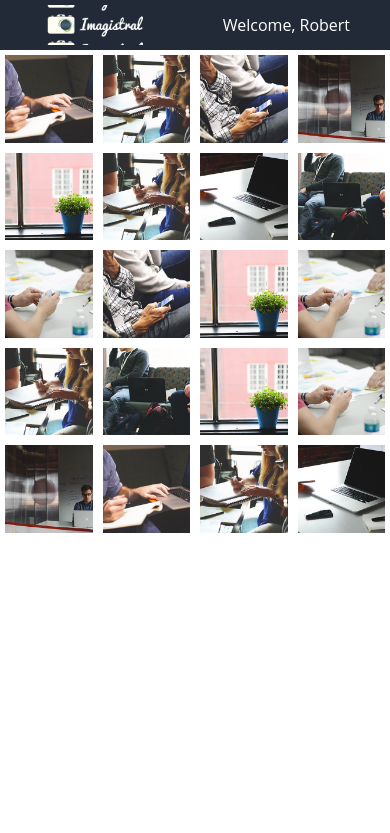
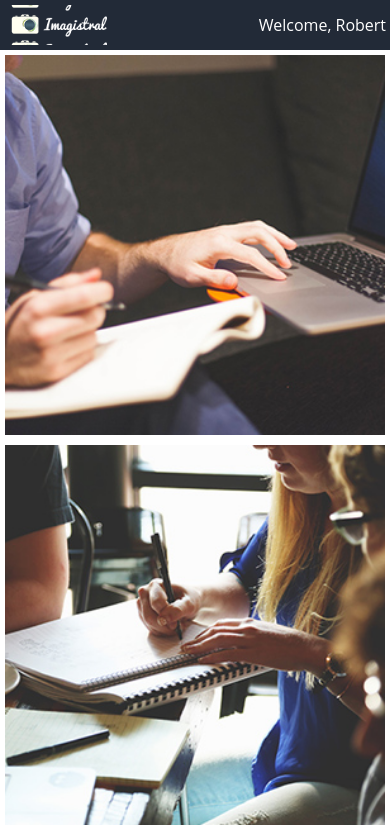
Before and after one commit to Robertmw/imagistral, a website: page public/wall.html in a window 390 px wide. Shown: the top 833 px of the page. Drawn offline with nearby package versions, Linux system fonts and the light colour scheme; files that its build step writes are made by us from their sources; files whose address does not match are found by name.

Commit message:
wall mobile version

```diff
--- /dev/null
+++ b/public/src/css/wall/wall-mobile.less
@@ -0,0 +1,27 @@
+@media screen and (max-width: 800px){
+
+	header{
+		padding: 0 20px;
+	}
+
+	.wall{
+		&__image-wrapper{
+			width: 50%;
+			height: 50vw;
+		}
+	}
+}
+
+@media screen and (max-width: 400px){
+
+	header{
+		padding: 0 4px;
+	}
+
+	.wall{
+		&__image-wrapper{
+			width: 100%;
+			height: 100vw;
+		}
+	}
+}
--- a/public/src/css/wall/wall.less
+++ b/public/src/css/wall/wall.less
@@ -63,18 +63,6 @@ header{
 
 		overflow: hidden;
 
-		&:nth-child(2n+1){
-			.wall__image{
-				background-color: blue
-			}
-		}
-
-		&:nth-child(2n){
-			.wall__image{
-				background-color: green;
-			}
-		}
-
 		&:hover{
 			.tools{
 				transform: translateY(-100%);
@@ -138,3 +126,7 @@ header{
 		background-image: url('../img/zoom.png');
 	}
 }
+
+/* mobile version */
+
+@import 'wall-mobile.less';
```
